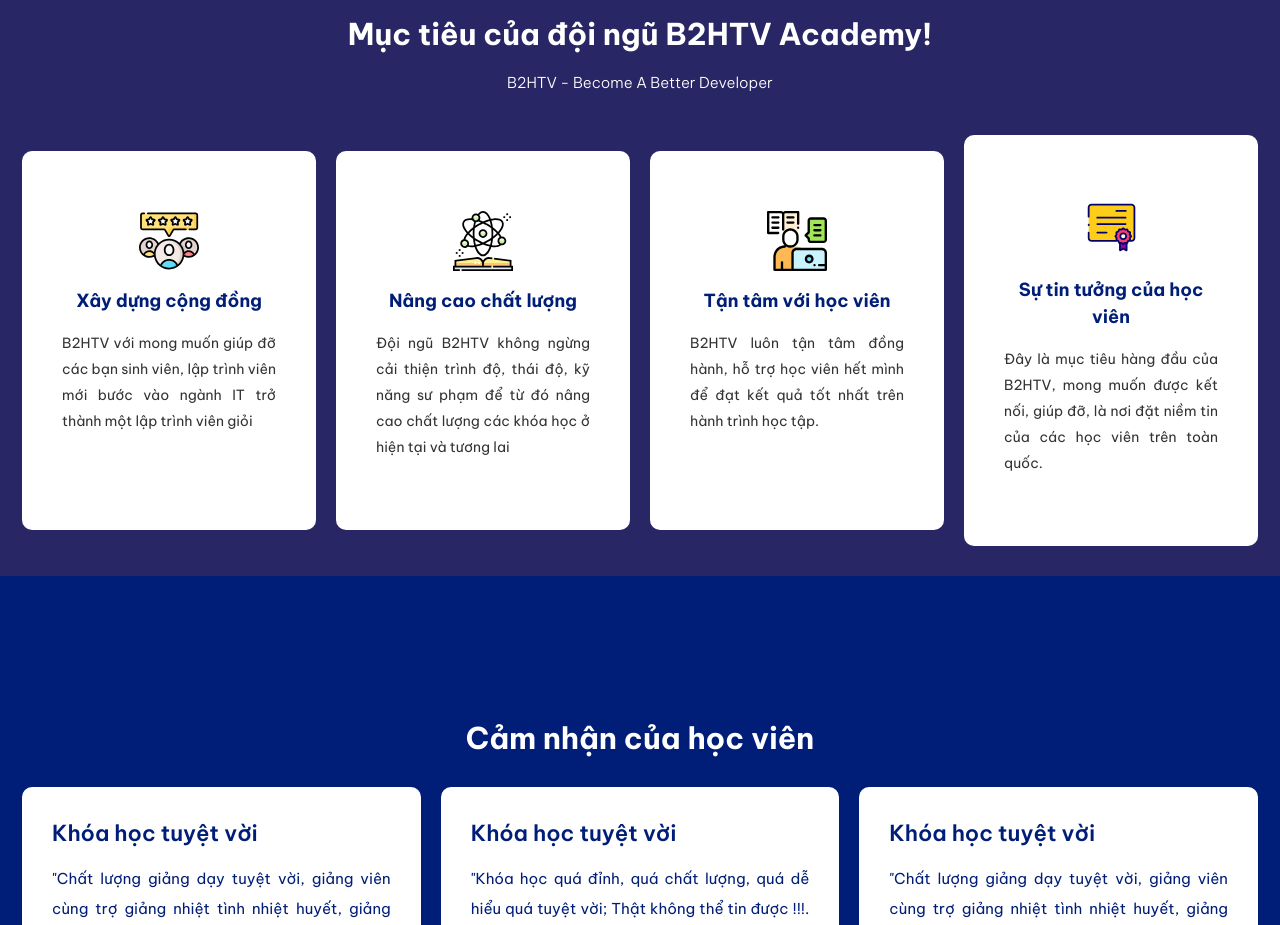
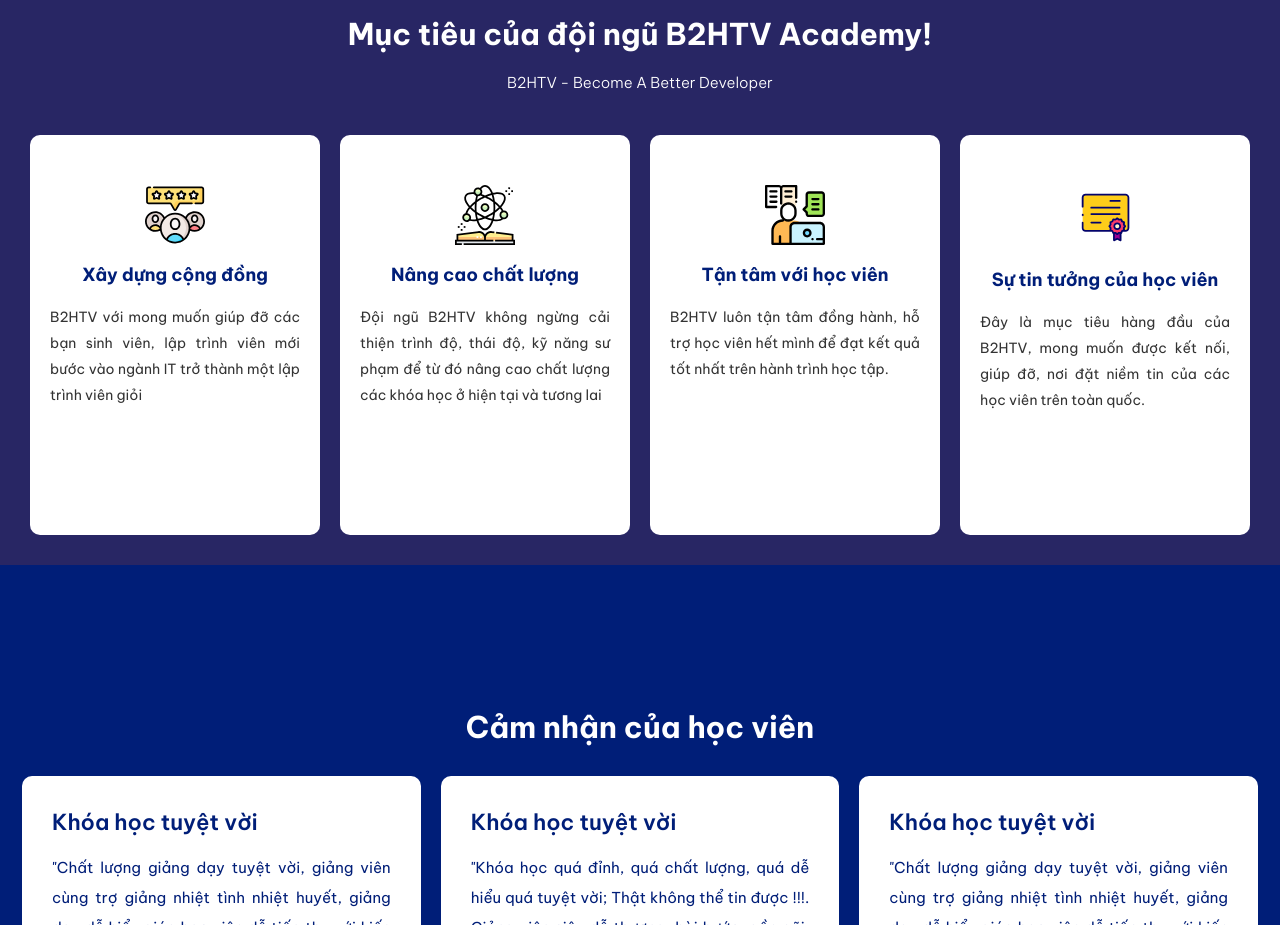
Before and after one commit to truongvu1508/B2HTV_Academy, a React (Vite) app in the folder client/: page /about in a window 1280 px wide. Shown: the part 1100-2025 px from the top of the page. Built offline with nearby package versions, Linux system fonts and the light colour scheme; no server answers.

Commit message:
update component AboutTarget

```diff
--- a/client/src/components/client/AboutTarget/AboutTarget.scss
+++ b/client/src/components/client/AboutTarget/AboutTarget.scss
@@ -24,11 +24,12 @@
   }
 
   &__card {
-    padding: 60px 40px 50px;
+    padding: 50px 20px 40px;
     border-radius: 10px;
     text-align: center;
     transition: all 0.3s ease;
     background: white;
+    min-height: 400px;
 
     &-icon {
       font-size: 64px !important;
--- a/client/src/components/client/AboutTarget/index.jsx
+++ b/client/src/components/client/AboutTarget/index.jsx
@@ -11,13 +11,7 @@
           <h2>Mục tiêu của đội ngũ B2HTV Academy!</h2>
           <p className="aboutTarget__sub">B2HTV - Become A Better Developer</p>
         </div>
-        <Row
-          justify="center"
-          align="middle"
-          gutter={[16, 16]}
-          data-aos="fade-up"
-          data-aos-anchor-placement="top-bottom"
-        >
+        <Row justify="center" align="middle">
           <Col
             xs={24}
             sm={24}
@@ -93,7 +87,7 @@
               </h4>
               <p className="aboutTarget__card-text">
                 Đây là mục tiêu hàng đầu của B2HTV, mong muốn được kết nối, giúp
-                đỡ, là nơi đặt niềm tin của các học viên trên toàn quốc.
+                đỡ, nơi đặt niềm tin của các học viên trên toàn quốc.
               </p>
             </div>
           </Col>
```
